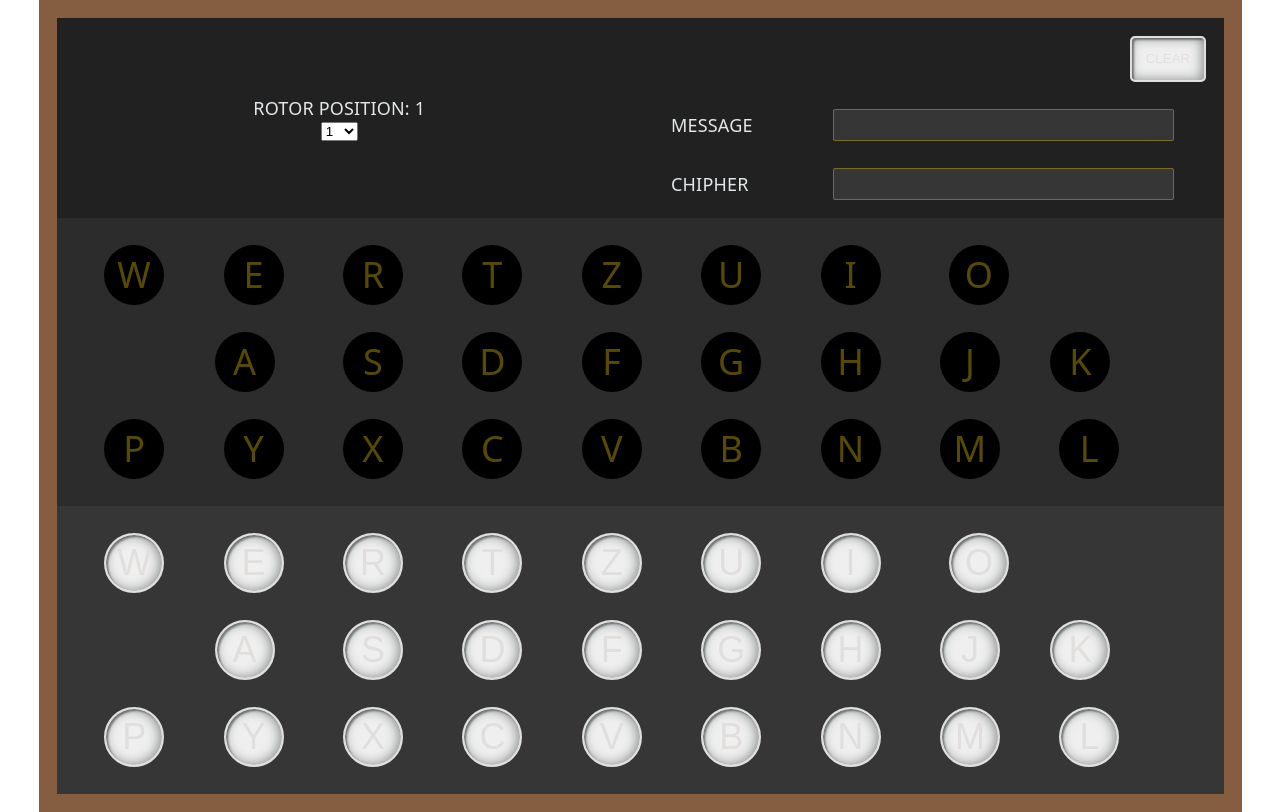
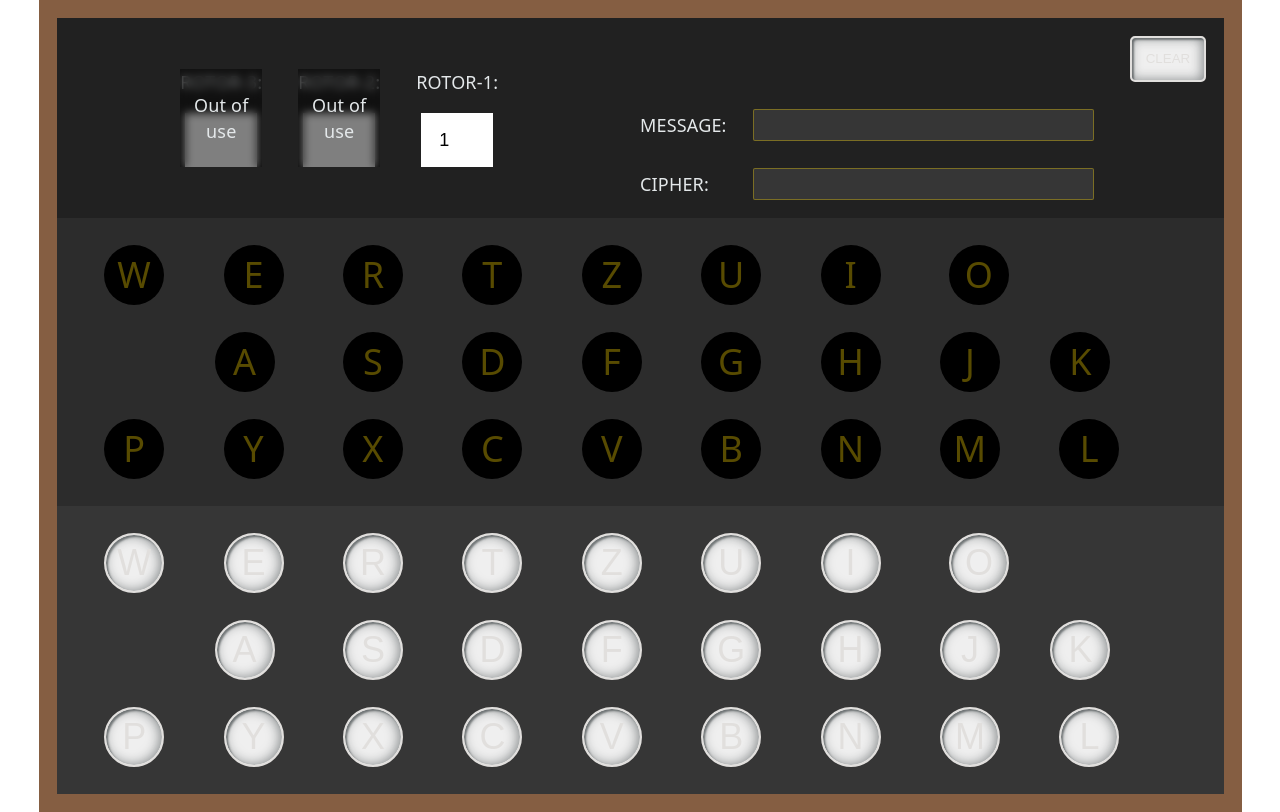
Before and after one commit to Katsikas/enigma-machine, a React (Vite) app: page / in a window 1280 px wide. Built offline with nearby package versions, Linux system fonts and the light colour scheme.

Commit message:
fix dictionary + add 2 more rotors

```diff
--- a/src/components/enigma/Enigma.jsx
+++ b/src/components/enigma/Enigma.jsx
@@ -31,7 +31,7 @@ export default function Enigma() {
     return () => {
       document.removeEventListener("keydown", handleKeyDown, false);
     };
-  }, [keyboardLetters, pressedLetter]);
+  }, [keyboardLetters]);
 
   function handleLetterSelect(selectedLetter) {
     const encryptedLetter = ENCRYPTEDLETTERS[rotorPosition - 1][selectedLetter];
@@ -57,6 +57,16 @@ export default function Enigma() {
     });
   }
 
+  function handleRotorPositionChange(position) {
+    setRotorPosition(parseInt(position));
+
+    setPressedLetter({
+      letter: "",
+      word: "",
+      encrypted_letter: "",
+      encrypted_word: "",
+    });
+  }
   function handleClearText() {
     setPressedLetter({
       letter: "",
@@ -68,18 +78,6 @@ export default function Enigma() {
     setRotorPosition(1);
   }
 
-  function handleRotorPositionChange(position) {
-    setRotorPosition(parseInt(position));
-
-    setPressedLetter({
-      letter: "",
-      word: "",
-      encrypted_letter: "",
-      encrypted_word: "",
-    });
-  }
-
-  console.log(rotorPosition);
   if (pressedLetter.word.length >= 120) {
     handleClearText();
   }
--- a/src/components/enigma/Output.jsx
+++ b/src/components/enigma/Output.jsx
@@ -8,17 +8,21 @@ export default function Output({
 }) {
   return (
     <div className="output-con">
-      <Rotor position={rotorPosition} onSelect={onRotorSelect} />
+      <Rotor
+        pressedLetter={pressedLetter}
+        position={rotorPosition}
+        onSelect={onRotorSelect}
+      />
       <section className="output-section">
         <button className="clear-btn" onClick={onClear}>
           CLEAR
         </button>
         <div className="text-wrapper">
-          <p>MESSAGE</p>
+          <p>MESSAGE:</p>
           <p className="output-text">{pressedLetter.word}</p>
         </div>
         <div className="text-wrapper">
-          <p>CHIPHER</p>
+          <p>CIPHER:</p>
           <p className="output-text">{pressedLetter.encrypted_word}</p>
         </div>
       </section>
--- a/src/components/enigma/Rotor.jsx
+++ b/src/components/enigma/Rotor.jsx
@@ -1,25 +1,61 @@
-export default function Rotor({ position, onSelect }) {
+export default function Rotor({ pressedLetter, position, onSelect }) {
+  const readonly = pressedLetter.word.length > 0;
+
   return (
     <section className="rotors-section">
-      <label>ROTOR POSITION: {position}</label>
-      <select
-        id="position"
-        name="position"
-        onChange={(e) => onSelect(e.target.value)}
-      >
-        <option value={1}>1</option>
-        <option value={2}>2</option>
-        <option value={3}>3</option>
-        <option value={4}>4</option>
-        <option value={5}>5</option>
-        <option value={6}>6</option>
-        <option value={7}>7</option>
-        <option value={8}>8</option>
-        <option value={9}>9</option>
-        <option value={10}>10</option>
-        <option value={11}>11</option>
-        <option value={12}>12</option>
-      </select>
+      <label>
+        ROTOR-1:{" "}
+        <input
+          type="number"
+          id="rotor-1"
+          name="rotor-1"
+          className="rotor"
+          max={25}
+          min={1}
+          readOnly={readonly}
+          title={
+            readonly
+              ? "Do not change rotor position setting while encrypting."
+              : "Set up the desired rotor position setting 1-25."
+          }
+          onChange={(e) => onSelect(e.target.value)}
+          value={position}
+        />
+      </label>
+      <label>
+        ROTOR-2:{" "}
+        <input
+          type="number"
+          id="rotor-2"
+          name="rotor-2"
+          className="rotor"
+          max={25}
+          min={1}
+          readOnly={readonly}
+          title={
+            readonly
+              ? "Do not change rotor position setting while encrypting."
+              : "Set up the desired rotor position setting 1-25."
+          }
+        />
+      </label>
+      <label>
+        ROTOR-3:{" "}
+        <input
+          type="number"
+          id="rotor-3"
+          name="rotor-3"
+          className="rotor"
+          max={25}
+          min={1}
+          readOnly={readonly}
+          title={
+            readonly
+              ? "Do not change rotor position setting while encrypting."
+              : "Set up the desired rotor position setting 1-25."
+          }
+        />
+      </label>
     </section>
   );
 }
--- a/src/index.css
+++ b/src/index.css
@@ -67,6 +67,8 @@ main {
   align-content: center;
 
   flex-wrap: wrap;
+
+  position: relative;
 }
 
 .enigma-machine {
@@ -110,9 +112,8 @@ main {
   width: 100%;
   display: flex;
   flex-direction: row;
-  justify-content: space-evenly;
+
   align-items: center;
-  gap: 1em;
 }
 
 .output-section .text-wrapper p:first-child {
@@ -158,10 +159,53 @@ main {
   width: 50%;
 
   display: flex;
-  flex-direction: column;
-
+  flex-direction: row-reverse;
+  gap: 2em;
   justify-content: center;
   align-items: center;
+}
+
+.rotors-section label {
+  display: flex;
+  flex-direction: column;
+  justify-content: center;
+  align-items: center;
+  gap: 1em;
+}
+
+.rotors-section label {
+  position: relative;
+}
+
+.rotors-section .rotor {
+  width: 3em;
+  height: 3em;
+
+  outline: none;
+  border: none;
+  font-size: 1em;
+  padding-left: 1em;
+}
+
+.rotors-section label:has(#rotor-2),
+.rotors-section label:has(#rotor-3) {
+  pointer-events: none;
+}
+
+.rotors-section label:has(#rotor-2)::after,
+.rotors-section label:has(#rotor-3)::after {
+  content: "Out of use";
+  position: absolute;
+  top: 0;
+  left: 0;
+  height: 100%;
+  width: 100%;
+
+  background-color: rgba(0, 0, 0, 0.5);
+  backdrop-filter: blur(4px);
+
+  text-align: center;
+  place-content: center;
 }
 
 .keyboard {
--- a/src/utils/dictionary.js
+++ b/src/utils/dictionary.js
@@ -1,6 +1,6 @@
 export const ENCRYPTEDLETTERS = [
   {
-    Q: "R",
+    Q: "A",
     W: "X",
     E: "F",
     R: "S",
@@ -27,6 +27,7 @@ export const ENCRYPTEDLETTERS = [
     M: "N",
     L: "M",
   },
+
   {
     A: "C",
     B: "D",
```
